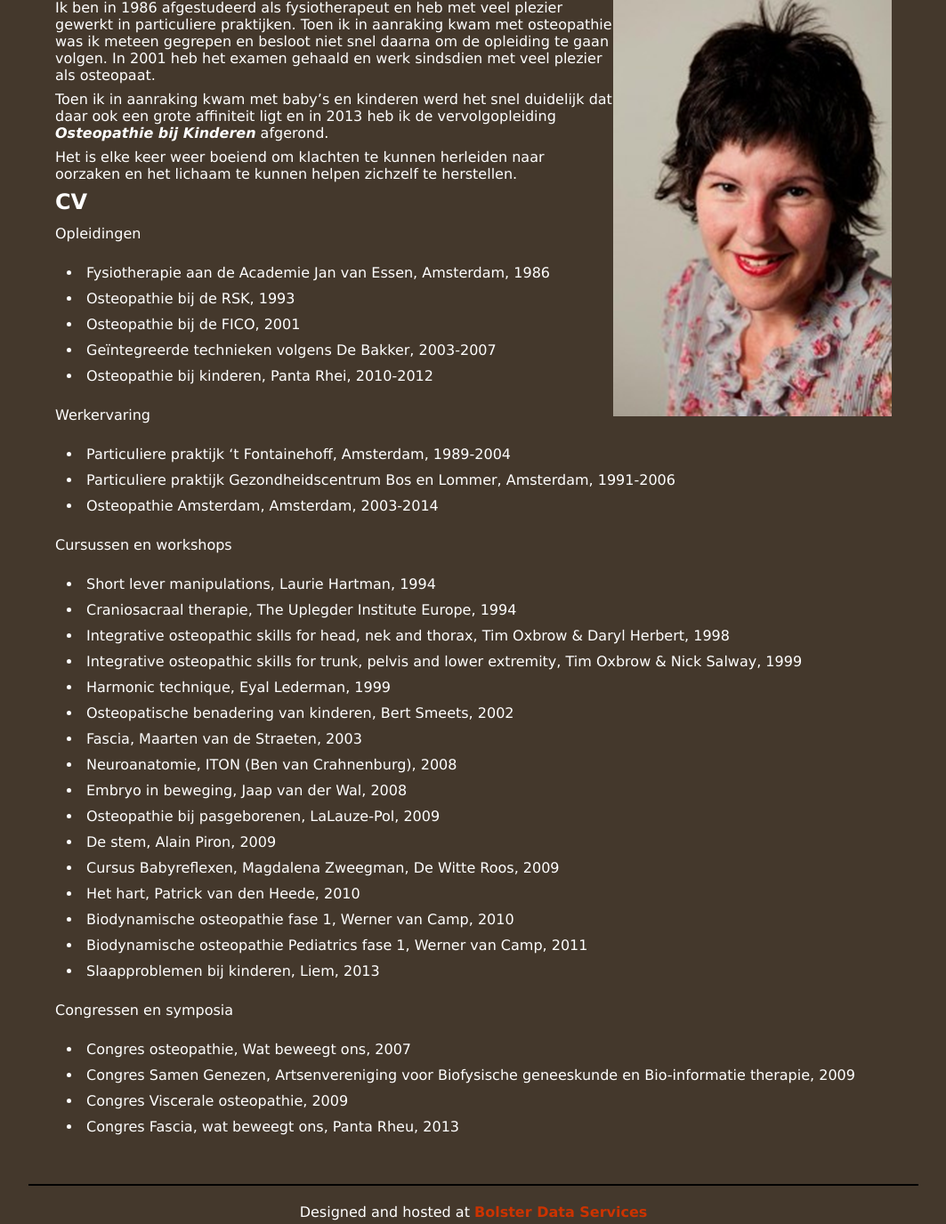
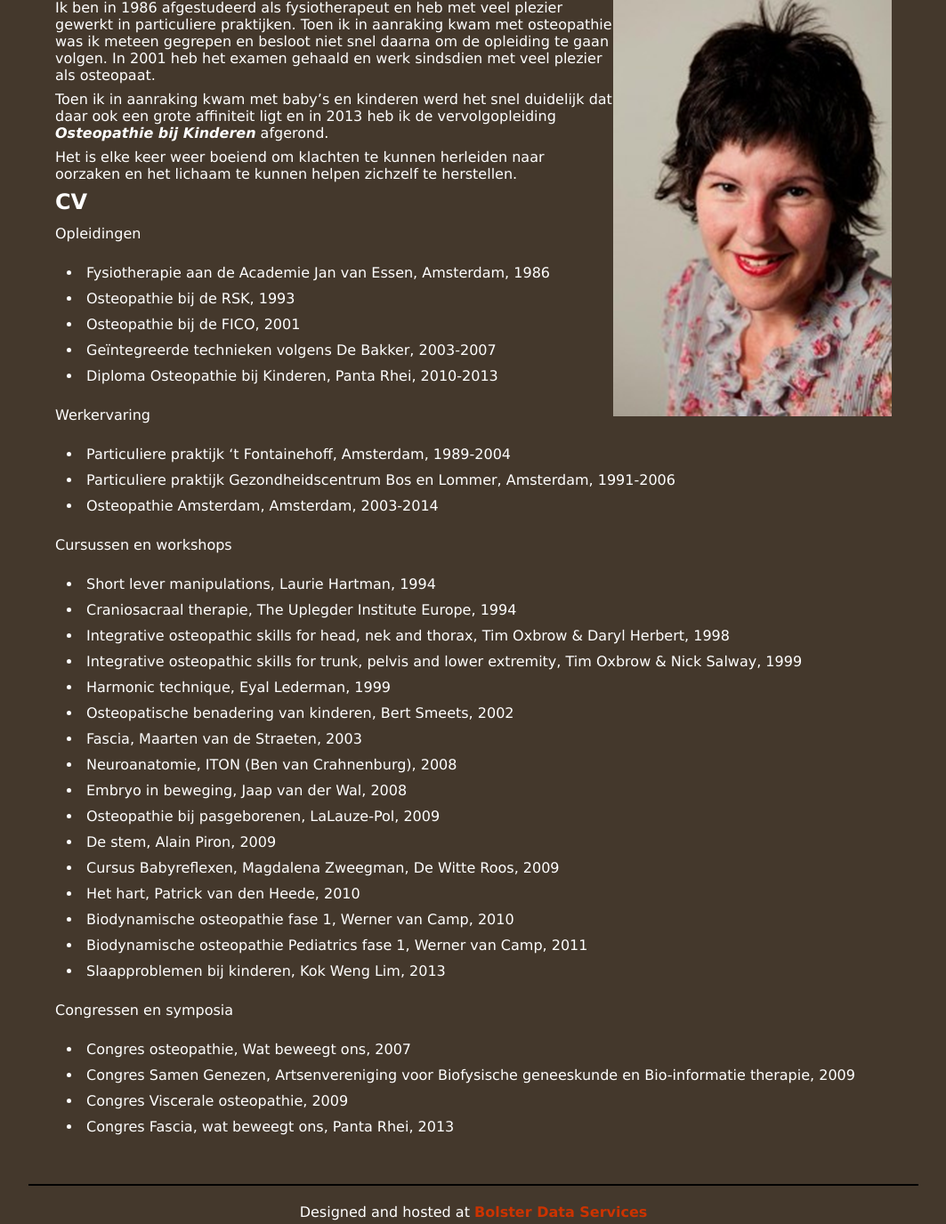
Before and after one commit to Bassicaly/anne-miek.com, a PHP site: page /anne-miek.php in a window 1280 px wide. Shown: the part 587-1963 px from the top of the page at 89% size, without its empty margins (108-1171 px from the left). Run offline with PHP 8.4, Linux system fonts and the light colour scheme; some libraries are stand-ins or nearby versions.

Commit message:
Even more errors found
Fixed more errors but the site is now live :)

```diff
--- a/anne-miek.php
+++ b/anne-miek.php
@@ -21,7 +21,7 @@
 		<li>Osteopathie bij de RSK, 1993</li>
 		<li>Osteopathie bij de FICO, 2001</li>
 		<li>Ge&iuml;ntegreerde technieken volgens De Bakker, 2003-2007</li>
-		<li>Osteopathie bij kinderen, Panta Rhei, 2010-2012</li>
+		<li>Diploma Osteopathie bij Kinderen, Panta Rhei, 2010-2013</li>
 	</ul>
 	<p>Werkervaring</p>
 	<ul>
@@ -46,14 +46,14 @@
 		<li>Het hart, Patrick van den Heede, 2010</li>
 		<li>Biodynamische osteopathie fase 1, Werner van Camp, 2010</li>
 		<li>Biodynamische osteopathie Pediatrics fase 1, Werner van Camp, 2011</li>
-		<li>Slaapproblemen bij kinderen, Liem, 2013</li>
+		<li>Slaapproblemen bij kinderen, Kok Weng Lim, 2013</li>
 	</ul>
 	<p>Congressen en symposia</p>
 	<ul>
 		<li>Congres osteopathie, Wat beweegt ons, 2007</li>
 		<li>Congres Samen Genezen, Artsenvereniging voor Biofysische geneeskunde en Bio-informatie therapie, 2009</li>
 		<li>Congres Viscerale osteopathie, 2009</li>
-		<li>Congres Fascia, wat beweegt ons, Panta Rheu, 2013</li>
+		<li>Congres Fascia, wat beweegt ons, Panta Rhei, 2013</li>
 	</ul>
 	</section>
 
--- a/hoe.php
+++ b/hoe.php
@@ -9,7 +9,7 @@
 <?php require($INC_DIR. "logonav.php"); ?>
 
 	<section id="main_section">
-	<h2>WAT IS OSTEOPATHIE</h2>
+	<h2>Wat is osteopathie</h2>
 	<img class="right" src="/img/nvo1.jpg" alt="foto van ruggegraat" />
 	<p>Alles in het lichaam beweegt, van spieren tot bloedvaten, van ingewanden tot botten. Osteopathie is een veilige geneeskunde die zich richt op de beweging van en in het lichaam. Deze beweeglijkheid is nodig om goed en zonder klachten te kunnen functioneren.</p>
 	<p>Osteopathie is een manuele geneeswijze die zich richt op het vinden en behandelen van bewegingsbeperkingen in het lichaam die klachten veroorzaken. Alle systemen in het lichaam werken mee om het gezond te houden of om een ziekte te lijf te gaan. Functioneert een deel van het lichaam niet goed, dan be&iuml;nvloedt dat ook de rest. Een osteopaat benadert het lichaam daarom als &eacute;&eacute;n geheel. Als een deel van het lichaam niet goed kan bewegen, dan kan dat klachten veroorzaken. Omdat alle weefsels met elkaar in verbinding staan, kan pijn uitstralen naar andere delen van het lichaam. Een osteopaat onderzoekt waar in het lichaam de beweging hapert en herstelt de samenwerking tussen de verschillende weefsels.</p>
--- a/inc/logonav.php
+++ b/inc/logonav.php
@@ -16,7 +16,7 @@
 			</li>
 			<li><a href="#">Voor wie?</a>
 				<ul class="sub1">
-					<li><a href="/babies.php">Babies</a></li>
+					<li><a href="/babies.php">Baby's</a></li>
 					<li><a href="/kinderen.php">Kinderen</a></li>
 					<li><a href="/zwangerschap.php">Zwangeren</a></li>
 					<li><a href="/volwassenen.php">Volwassenen</a></li>
--- a/kinderen.php
+++ b/kinderen.php
@@ -1,6 +1,6 @@
 <?php
 	$INC_DIR = $_SERVER["DOCUMENT_ROOT"]. "/inc/";
-	$title = "Osteopathie bij Kinderen";
+	$title = "Osteopathie bij kinderen";
 	$description = "Osteopathie bij kinderen heeft vaak baat bij motorische ontwikkelingen, astma, eczeem, bedlassen, buikpijn, gedragsproblemen, etc.";
 ?>
 
```
Also changed, not shown: 1 other file.
